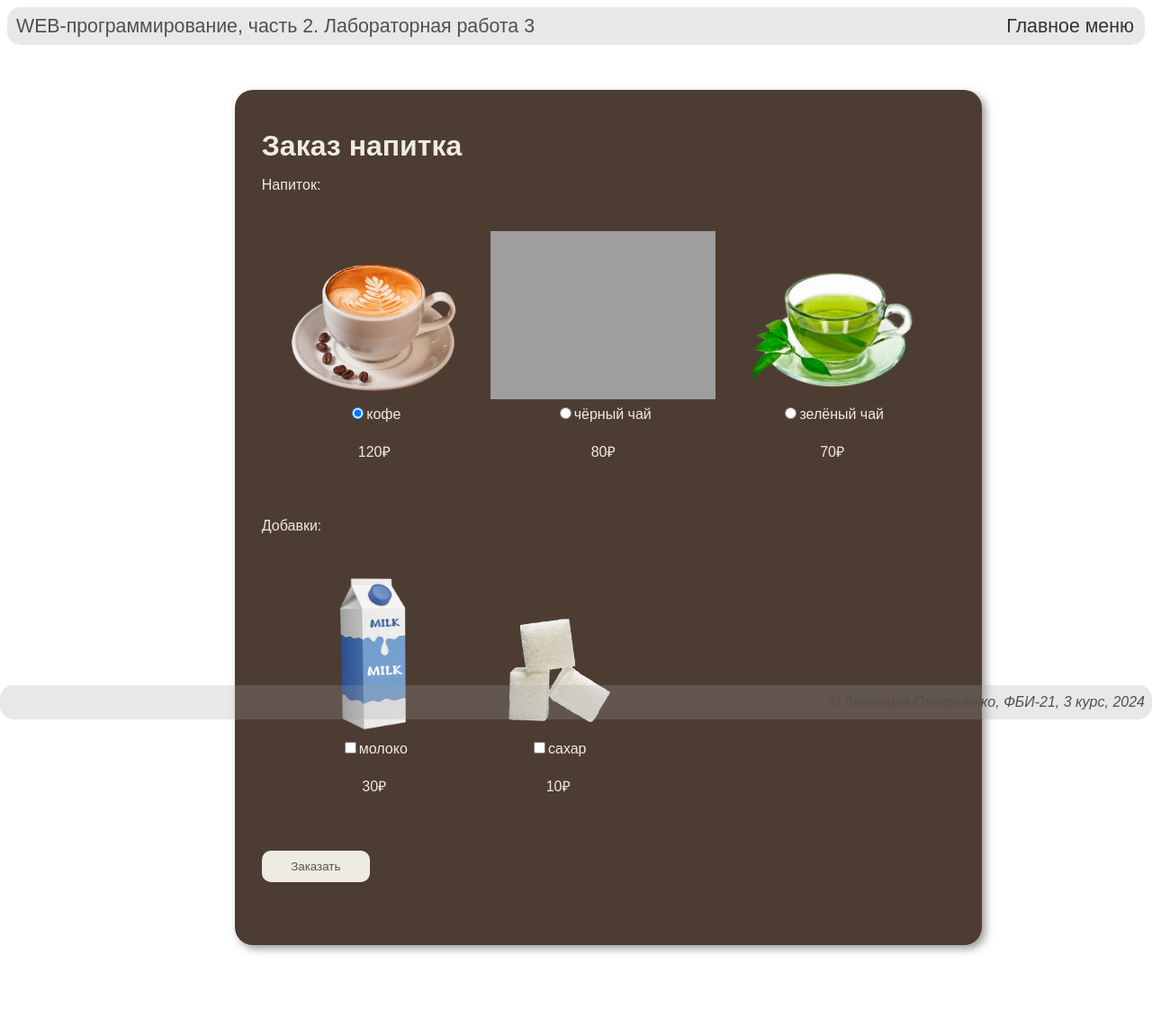
After one commit to Anjelaaaaa/web-programming-labs, a Flask app: page /lab3/order in a window 1280 px wide. The commit adds this page. Shown: the whole page at 90% size. Run offline with Flask 3, Linux system fonts and the light colour scheme; grey boxes are pictures that could not be loaded.

Commit message:
Заказ напитка

```diff
--- a/lab3.py
+++ b/lab3.py
@@ -40,3 +40,32 @@ def form1():
         errors['age'] = '*'
         errors['textage'] = '*Заполните поле ввода возраста!'
     return render_template('lab3/form1.html', user=user, age=age, sex=sex, errors=errors)
+
+
+@lab3.route('/lab3/order')
+def order():
+    return render_template('lab3/order.html')
+
+
+@lab3.route('/lab3/pay')
+def pay():
+    global price
+    price = 0
+    drink = request.args.get('drink')
+    if drink == 'coffee':
+        price = 120
+    elif drink == 'black-tea':
+        price = 80
+    else:
+        price = 70
+
+    if request.args.get('milk') == 'on':
+        price += 30
+    if request.args.get('sugar') == 'on':
+        price += 10
+    return render_template('lab3/pay.html', price=price)
+
+
+@lab3.route('/lab3/success')
+def success():
+    return render_template('lab3/success.html', price=price)
--- a/static/main.css
+++ b/static/main.css
@@ -326,3 +326,70 @@ div.phrase {
 .error:hover {
     text-shadow: 0px 0px 5px rgba(255, 0, 0, 0.329);
 }
+.orderdrink {
+    border-radius: 20px;
+    box-shadow: 4px 4px 10px rgba(75, 75, 75, 0.568);
+    margin: 30px auto;
+    padding: 30px;
+    background-color: rgb(77, 60, 50);
+    color: rgb(238, 235, 226);
+    width: 770px;
+}
+.orderdrink:hover {
+    background-color: rgb(54, 46, 44);
+}
+.order {
+    border-radius: 10px;
+    border: 1px;
+    background-color: rgb(238, 235, 226);
+    padding: 10px;
+    color: rgb(83, 83, 83);
+    margin-bottom: 20px;
+    width: 120px;
+}
+.drink {
+    width: 200px;
+}
+.drink1 {
+    width: 250px;
+}
+.drink2 {
+    width: 230px;
+}
+.cup {
+    width: 250px;
+    display: inline-block;
+}
+.sugar {
+    width: 150px;
+    display: inline-block;
+}
+.sugar1 {
+    width: 150px;
+}
+.milk {
+    width: 180px;
+}
+.pay {
+    background-color: rgb(228, 228, 228);
+}
+.pay1 {
+    border-radius: 10px;
+    border: 1px;
+    padding: 10px;
+    color: rgb(83, 83, 83);
+    margin-bottom: 20px;
+}
+.pay2 {
+    background-color: rgb(223, 248, 217);
+}
+.check {
+    width: 100px;
+}
+.price:hover {
+    background-color: rgb(145, 131, 112);
+    width: 40px;
+    margin: 15px auto;
+    padding: 5px;
+    border-radius: 7px;
+}
--- a/templates/lab3/lab3.html
+++ b/templates/lab3/lab3.html
@@ -15,6 +15,7 @@
             <li><a href="/lab3/cookie">Куки</a></li>
             <li><a href="/lab3/del_cookie">Очистка кук</a></li>
             <li><a href="/lab3/form1">Пользователь</a></li>
+            <li><a href="/lab3/order">Заказ напитка</a></li>
         </ol>
     </div>
 {% endblock %}
--- /dev/null
+++ b/templates/lab3/order.html
@@ -0,0 +1,62 @@
+{% extends "base.html" %}
+
+{# номер лабораторной работы: #}
+{% block lab %}  Лабораторная работа 3 {% endblock %}
+
+{# основной контент: #}
+{% block main %}
+    <div class="orderdrink">
+        <h1>Заказ напитка</h1>
+
+        <form action="/lab3/pay">
+
+            <div>Напиток:</div>
+
+            <div class="cup center">
+                <label>
+                    <img class="drink" src="{{ url_for('static', filename='coffee.png') }}"><br>
+                    <input type="radio" value="coffee" name="drink" checked>кофе
+                    <div class="price">120&#x20bd;</div>
+                </label>
+            </div>
+
+            <div class="cup center">
+                <label>
+                    <img class="drink1" src="{{ url_for('static', filename='blacktea.png') }}">
+                    <input type="radio" value="black-tea" name="drink">чёрный чай
+                    <div class="price">80&#x20bd;</div>
+                </label>
+            </div>
+
+            <div class="cup center">
+                <label>
+                    <img class="drink2" src="{{ url_for('static', filename='greentea.png') }}">
+                    <input type="radio" value="green-tea" name="drink">зелёный чай
+                    <div class="price">70&#x20bd;</div>
+                </label>
+            </div>
+
+            <div>Добавки:</div>
+
+            <div class="cup center">
+                <label>
+                    <img class="milk" src="{{ url_for('static', filename='milk.png') }}"><br>
+                    <input type="checkbox" name="milk">молоко
+                    <div class="price">30&#x20bd;</div>
+                </label>
+            </div>
+
+            <div class="sugar center">
+                <label>
+                    <img class="sugar1" src="{{ url_for('static', filename='sugar.png') }}">
+                    <input type="checkbox" name="sugar">сахар
+                    <div class="price">10&#x20bd;</div>
+                </label>
+            </div>
+
+            <div>
+                <button class="order" type="submit">Заказать</button>
+            </div>
+        </form>
+    </div>
+{% endblock %}
```
Also changed, not shown: templates/lab3/pay.html (added, +41 -0 lines), templates/lab3/success.html (added, +19 -0 lines), static/coffee.png (added), static/greentea.png (added), static/milk.png (added), static/pay.png (added), static/sugar.png (added), 1 other file.
